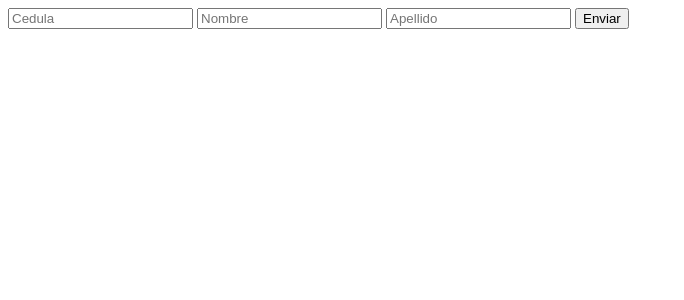
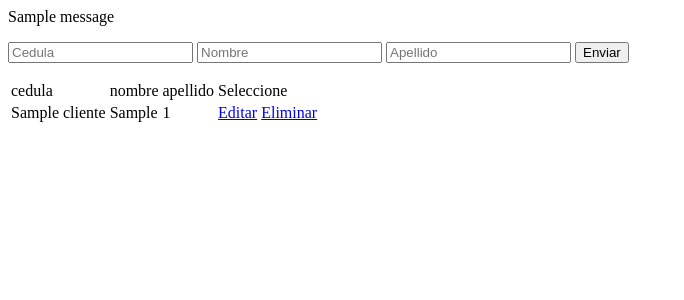
Before and after one commit to Eduvaz88/python_fci, a Flask app: page / in a window 1280 px wide. Shown: the top 300 px of the page, without its empty margins (0-684 px from the left). Run offline with Flask 2, Linux system fonts and the light colour scheme; tables that the repository leaves empty or names only in its code hold one stand-in row (values such as "Sample post"); one stand-in notice (Sample message) is shown; some libraries are stand-ins or nearby versions.

Commit message:
edit,delete,update en cliente

```diff
--- a/App.py
+++ b/App.py
@@ -2,16 +2,26 @@
 from flask_mysqldb import MySQL
 
 app = Flask(__name__)
+
+
+#conexion con la bd
 app.config['MYSQL_HOST'] = 'localhost'
 app.config['MYSQL_USER'] = 'root'
-app.config['MYSQL_PASSWORD'] = '1234'
+app.config['MYSQL_PASSWORD'] = ''
 app.config['MYSQL_DB'] = 'proyecto_pa'
 mysql = MySQL(app)
 
+#configuraciones
+app.secret_key = 'mysecretkey'
 
+
+#rutas
 @app.route('/')
 def Index():
-    return render_template('index.html')
+    cur = mysql.connection.cursor()
+    cur.execute('SELECT * FROM cliente')
+    data = cur.fetchall()
+    return render_template('index.html', cliente = data)
 
 @app.route('/ad_pelicula')
 def Pelicula():
@@ -32,6 +42,7 @@
       cur.execute('INSERT INTO cliente (cedula, nombre, apellido) VALUES (%s, %s, %s)',
       (cedula, nombre, apellido))
       mysql.connection.commit()
+      flash("Cliente agredado satisfactoriamente")
       return redirect(url_for('Index'))
 
 @app.route('/ad_pelicula', methods=['POST'])
@@ -57,6 +68,39 @@
       mysql.connection.commit()
       return redirect(url_for('Rating'))
 
+@app.route('/delete/<string:id>')
+def delete_cli(id):
+  cur = mysql.connection.cursor()
+  cur.execute('DELETE FROM cliente WHERE id = {0}'.format(id))
+  mysql.connection.commit()
+  flash('Cliente eliminado')
+  return redirect(url_for('Index'))
+
+@app.route('/edit/<id>')
+def get_cliente(id):
+  cur = mysql.connection.cursor()
+  cur.execute('SELECT * FROM cliente WHERE id = %s', (id))
+  data = cur.fetchall()
+  return render_template('edit_clie.html', cliente = data[0])
+
+@app.route('/update/<id>', methods = ['POST'])
+def update_cli(id):
+  if request.method == 'POST':
+    cedula = request.form['cedula']
+    nombre = request.form['nombre']
+    apellido = request.form['apellido']
+    cur = mysql.connection.cursor()
+    cur.execute("""
+      UPDATE cliente
+      SET cedula = %s,
+          nombre = %s,
+          apellido = %s
+      WHERE id = %s
+    """, (cedula, nombre, apellido))
+    mysql.connection.commit()
+    flash('datos editados')
+    return redirect(url_for('Index'))
+
 
 if __name__ == '__main__':
  app.run(port = 3000, debug = True)
--- a/templates/index.html
+++ b/templates/index.html
@@ -1,3 +1,10 @@
+{% with messages = get_flashed_messages() %}
+{% if messages %}
+{% for message in messages %}
+<p>{{ message}}</p>
+{% endfor %}
+{% endif %}
+{% endwith %}
 <form action="/ad_cliente" method="POST">
 
   <input type="text" name="cedula" placeholder="Cedula">
@@ -8,3 +15,27 @@
   </button>
 
 </form>
+
+<table>
+  <thead>
+    <tr>
+      <td>cedula</td>
+      <td>nombre</td>
+      <td>apellido</td>
+      <td>Seleccione</td>
+    </tr>
+  </thead>
+  <tbody>
+    {% for cliente in cliente %}
+      <tr>
+        <td>{{ cliente.1 }}</td>
+        <td>{{ cliente.2 }}</td>
+        <td>{{ cliente.3 }}</td>
+        <td>
+          <a href="/edit/{{cliente.0}}">Editar</a>
+          <a href="/delete/{{cliente.0}}">Eliminar</a>
+        </td>
+      </tr>
+    {% endfor %}
+  </tbody>
+</table>
```
Also changed, not shown: templates/edit_clie.html (added, +10 -0 lines).
